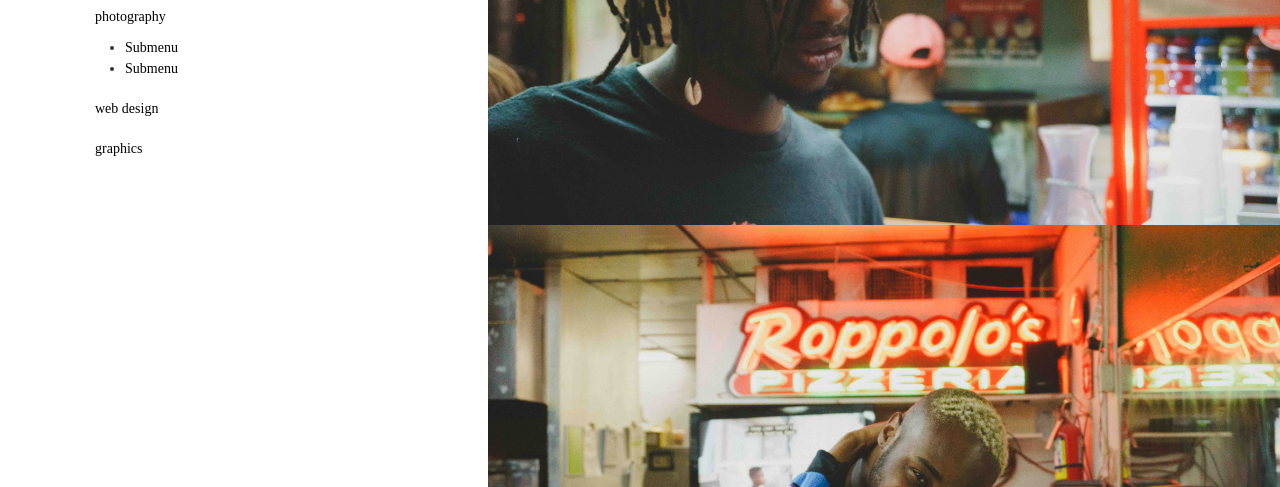
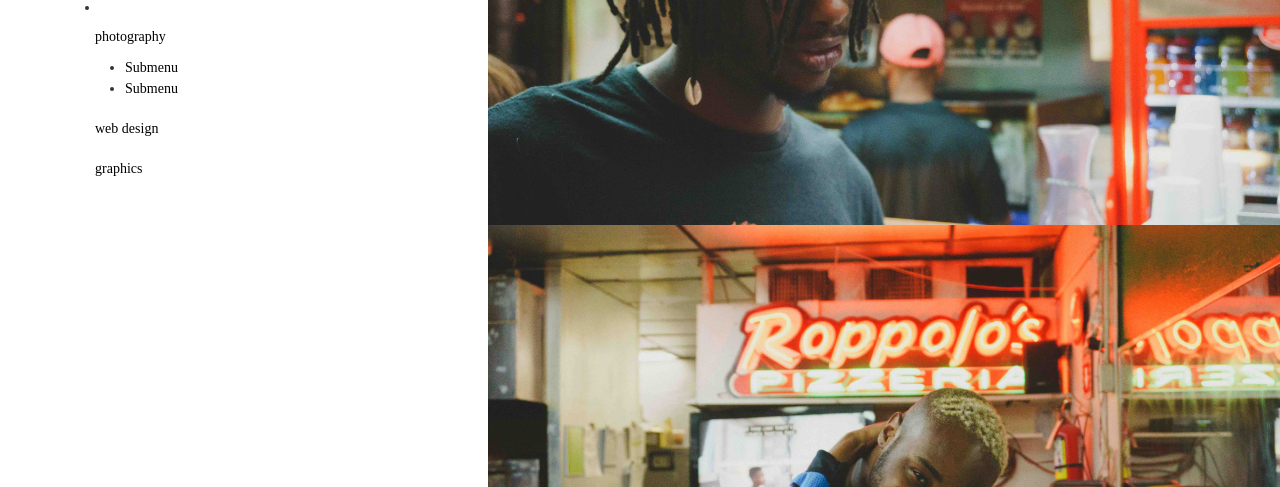
Before and after one commit to majidbreland/majidbreland.github.io, a plain HTML site: page app/index.html in a window 1280 px wide. Shown: the part 313-800 px from the top of the page. Drawn offline with nearby package versions, Linux system fonts and the light colour scheme; some packages are replaced by stand-ins of ours; files that its build step writes are made by us from their sources; a web font is replaced by a local one.

Commit message:
submenu updatE

```diff
--- a/app/index.html
+++ b/app/index.html
@@ -30,11 +30,12 @@
         <div class="col-sm-4 nopadding">
             <a href="#!/"><img class="logo-c" src="images/halfpast.png"></a>
             <a ng-href="#video" class="link-padding col-xs-12">videography</a>
-            <a ng-href="#photo" class="link-padding col-xs-12">photography</a>
+            <li><a ng-href="#photo" class="link-padding col-xs-12">photography</a>
                 <ul class="sub-menu">
                     <li><a href="#">Submenu</a></li>
                     <li><a href="#">Submenu</a></li>
                 </ul>
+            </li>
             <a ng-href="#!/web" class="link-padding col-xs-12">web design</a>
             <a ng-href="#!/graphics" class="link-padding col-xs-12">graphics</a>
         </div>
```
